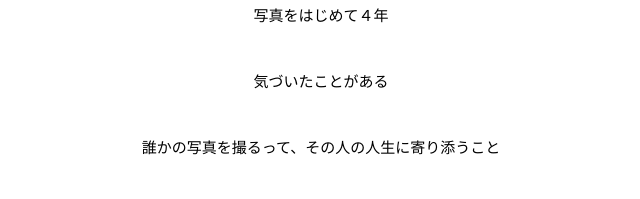
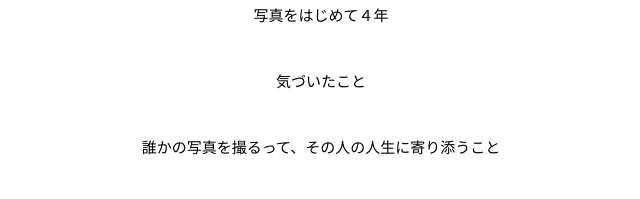
Before and after one commit to jolhely1/totakephotoofyou, a plain HTML site: page index.html in a window 1280 px wide. Shown: the part 429-628 px from the top of the page, 319-959 px from the left. Drawn offline with Linux system fonts and the light colour scheme.

Commit message:
Update index.html

```diff
--- a/index.html
+++ b/index.html
@@ -14,7 +14,7 @@
    <p>写真をはじめて４年</p>
 
 
-   <p>気づいたことがある</p>
+   <p>気づいたこと</p>
 
 <p>誰かの写真を撮るって、その人の人生に寄り添うこと
 </p>
```
